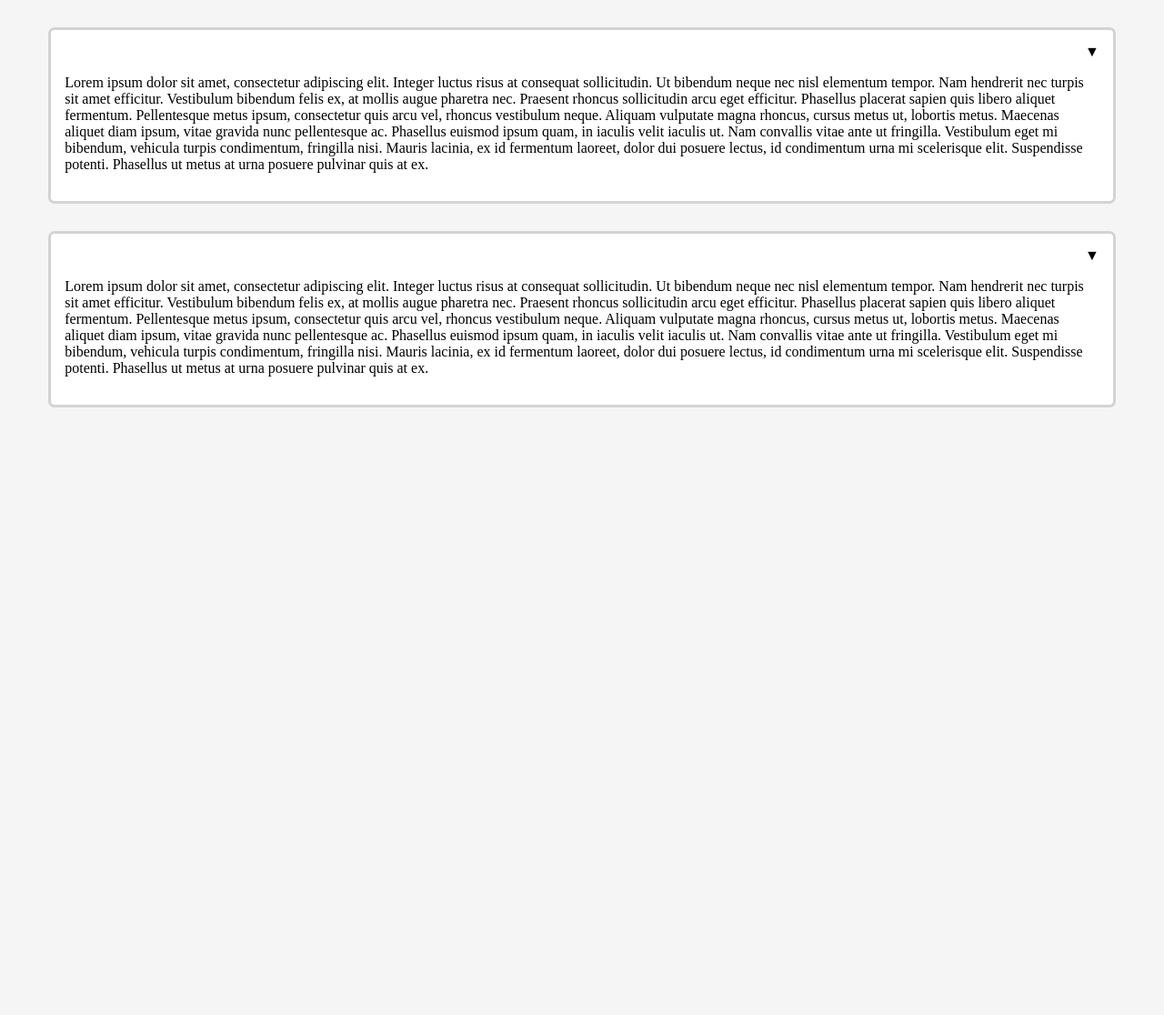
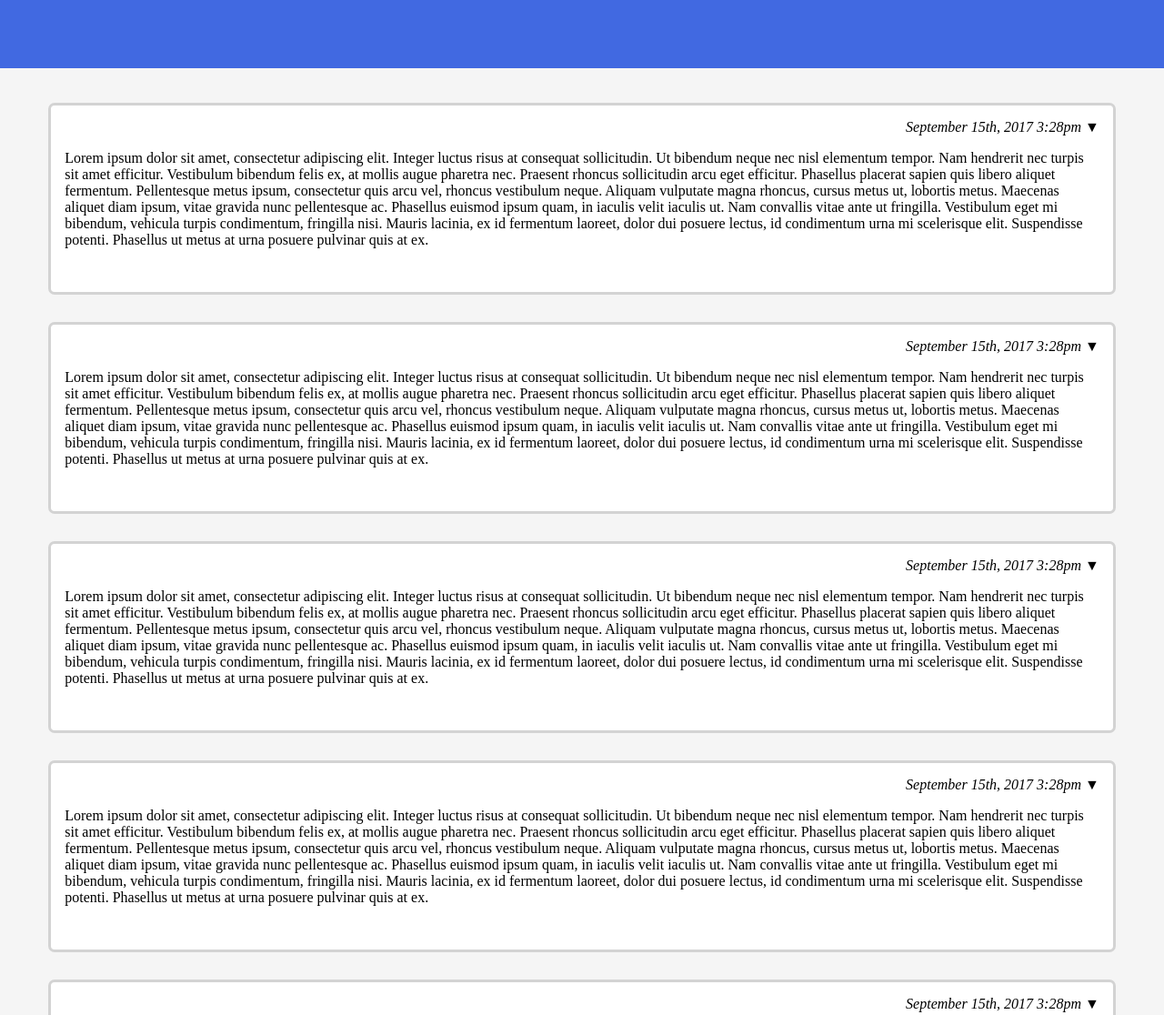
Before and after one commit to mikecl1041/mikecl1041.github.io, a plain HTML site: page index.html in a window 1280 px wide. Shown: the top 1116 px of the page at 91% size. Before the commit the page ends 800 px from the top, so only its background shows below. Drawn offline with nearby package versions, Linux system fonts and the light colour scheme.

Commit message:
More updates

```diff
--- a/css/main.css
+++ b/css/main.css
@@ -12,14 +12,27 @@
 }
 
 .objectBoxColapse {
-	height: 120px;
-}
-
-.expandIcon {
-	text-align: right;
+	height: 175px;
 }
 
 body {
 	background-color: #F5F5F5;
 	box-sizing: border-box;
+	float: left;
+	padding-top: 75px;
 }
+
+.head {
+	text-align: right;
+}
+
+.header {
+	background-color: #4169E1;
+	margin: 0px;
+	height: 75px;
+	position: fixed;
+	top: 0;
+	left: 0;
+	right: 0;
+	width: 100%;
+}
--- a/index.html
+++ b/index.html
@@ -3,16 +3,54 @@
 
 <title>My Website</title>
 
-<div class="objectBox" id="obj-one">
-	<div class="expandIcon" id="one">▼</div>
-	<p>Lorem ipsum dolor sit amet, consectetur adipiscing elit. Integer luctus risus at consequat sollicitudin. Ut bibendum neque nec nisl elementum tempor. Nam hendrerit nec turpis sit amet efficitur. Vestibulum bibendum felis ex, at mollis augue pharetra nec. Praesent rhoncus sollicitudin arcu eget efficitur. Phasellus placerat sapien quis libero aliquet fermentum. Pellentesque metus ipsum, consectetur quis arcu vel, rhoncus vestibulum neque. Aliquam vulputate magna rhoncus, cursus metus ut, lobortis metus. Maecenas aliquet diam ipsum, vitae gravida nunc pellentesque ac. Phasellus euismod ipsum quam, in iaculis velit iaculis ut. Nam convallis vitae ante ut fringilla. Vestibulum eget mi bibendum, vehicula turpis condimentum, fringilla nisi. Mauris lacinia, ex id fermentum laoreet, dolor dui posuere lectus, id condimentum urna mi scelerisque elit. Suspendisse potenti. Phasellus ut metus at urna posuere pulvinar quis at ex.
-</div>
-
-<div class="objectBox" id="obj-two">
-	<div class="expandIcon" id="two">▼</div>
-	<p>Lorem ipsum dolor sit amet, consectetur adipiscing elit. Integer luctus risus at consequat sollicitudin. Ut bibendum neque nec nisl elementum tempor. Nam hendrerit nec turpis sit amet efficitur. Vestibulum bibendum felis ex, at mollis augue pharetra nec. Praesent rhoncus sollicitudin arcu eget efficitur. Phasellus placerat sapien quis libero aliquet fermentum. Pellentesque metus ipsum, consectetur quis arcu vel, rhoncus vestibulum neque. Aliquam vulputate magna rhoncus, cursus metus ut, lobortis metus. Maecenas aliquet diam ipsum, vitae gravida nunc pellentesque ac. Phasellus euismod ipsum quam, in iaculis velit iaculis ut. Nam convallis vitae ante ut fringilla. Vestibulum eget mi bibendum, vehicula turpis condimentum, fringilla nisi. Mauris lacinia, ex id fermentum laoreet, dolor dui posuere lectus, id condimentum urna mi scelerisque elit. Suspendisse potenti. Phasellus ut metus at urna posuere pulvinar quis at ex.
+<div class="header">
 
 </div>
 
+<div class="objectBox objectBoxColapse" id="obj-one">
+  <div class="head">
+    <em class="date">September 15th, 2017 3:28pm</em>
+    <a class="expandIcon" id="one">▼</a>
+  </div>
+  <p>Lorem ipsum dolor sit amet, consectetur adipiscing elit. Integer luctus risus at consequat sollicitudin. Ut bibendum neque nec nisl elementum tempor. Nam hendrerit nec turpis sit amet efficitur. Vestibulum bibendum felis ex, at mollis augue pharetra nec. Praesent rhoncus sollicitudin arcu eget efficitur. Phasellus placerat sapien quis libero aliquet fermentum. Pellentesque metus ipsum, consectetur quis arcu vel, rhoncus vestibulum neque. Aliquam vulputate magna rhoncus, cursus metus ut, lobortis metus. Maecenas aliquet diam ipsum, vitae gravida nunc pellentesque ac. Phasellus euismod ipsum quam, in iaculis velit iaculis ut. Nam convallis vitae ante ut fringilla. Vestibulum eget mi bibendum, vehicula turpis condimentum, fringilla nisi. Mauris lacinia, ex id fermentum laoreet, dolor dui posuere lectus, id condimentum urna mi scelerisque elit. Suspendisse potenti. Phasellus ut metus at urna posuere pulvinar quis at ex.
+</div>
+
+<div class="objectBox objectBoxColapse" id="obj-two">
+  <div class="head">
+    <em class="date">September 15th, 2017 3:28pm</em>
+    <a class="expandIcon" id="two">▼</a>
+  </div>
+  <p>Lorem ipsum dolor sit amet, consectetur adipiscing elit. Integer luctus risus at consequat sollicitudin. Ut bibendum neque nec nisl elementum tempor. Nam hendrerit nec turpis sit amet efficitur. Vestibulum bibendum felis ex, at mollis augue pharetra nec. Praesent rhoncus sollicitudin arcu eget efficitur. Phasellus placerat sapien quis libero aliquet fermentum. Pellentesque metus ipsum, consectetur quis arcu vel, rhoncus vestibulum neque. Aliquam vulputate magna rhoncus, cursus metus ut, lobortis metus. Maecenas aliquet diam ipsum, vitae gravida nunc pellentesque ac. Phasellus euismod ipsum quam, in iaculis velit iaculis ut. Nam convallis vitae ante ut fringilla. Vestibulum eget mi bibendum, vehicula turpis condimentum, fringilla nisi. Mauris lacinia, ex id fermentum laoreet, dolor dui posuere lectus, id condimentum urna mi scelerisque elit. Suspendisse potenti. Phasellus ut metus at urna posuere pulvinar quis at ex.
+
+</div>
+
+<div class="objectBox objectBoxColapse" id="obj-three">
+  <div class="head">
+    <em class="date">September 15th, 2017 3:28pm</em>
+    <a class="expandIcon" id="three">▼</a>
+  </div>
+  <p>Lorem ipsum dolor sit amet, consectetur adipiscing elit. Integer luctus risus at consequat sollicitudin. Ut bibendum neque nec nisl elementum tempor. Nam hendrerit nec turpis sit amet efficitur. Vestibulum bibendum felis ex, at mollis augue pharetra nec. Praesent rhoncus sollicitudin arcu eget efficitur. Phasellus placerat sapien quis libero aliquet fermentum. Pellentesque metus ipsum, consectetur quis arcu vel, rhoncus vestibulum neque. Aliquam vulputate magna rhoncus, cursus metus ut, lobortis metus. Maecenas aliquet diam ipsum, vitae gravida nunc pellentesque ac. Phasellus euismod ipsum quam, in iaculis velit iaculis ut. Nam convallis vitae ante ut fringilla. Vestibulum eget mi bibendum, vehicula turpis condimentum, fringilla nisi. Mauris lacinia, ex id fermentum laoreet, dolor dui posuere lectus, id condimentum urna mi scelerisque elit. Suspendisse potenti. Phasellus ut metus at urna posuere pulvinar quis at ex.
+
+</div>
+
+<div class="objectBox objectBoxColapse" id="obj-four">
+  <div class="head">
+    <em class="date">September 15th, 2017 3:28pm</em>
+    <a class="expandIcon" id="four">▼</a>
+  </div>
+  <p>Lorem ipsum dolor sit amet, consectetur adipiscing elit. Integer luctus risus at consequat sollicitudin. Ut bibendum neque nec nisl elementum tempor. Nam hendrerit nec turpis sit amet efficitur. Vestibulum bibendum felis ex, at mollis augue pharetra nec. Praesent rhoncus sollicitudin arcu eget efficitur. Phasellus placerat sapien quis libero aliquet fermentum. Pellentesque metus ipsum, consectetur quis arcu vel, rhoncus vestibulum neque. Aliquam vulputate magna rhoncus, cursus metus ut, lobortis metus. Maecenas aliquet diam ipsum, vitae gravida nunc pellentesque ac. Phasellus euismod ipsum quam, in iaculis velit iaculis ut. Nam convallis vitae ante ut fringilla. Vestibulum eget mi bibendum, vehicula turpis condimentum, fringilla nisi. Mauris lacinia, ex id fermentum laoreet, dolor dui posuere lectus, id condimentum urna mi scelerisque elit. Suspendisse potenti. Phasellus ut metus at urna posuere pulvinar quis at ex.
+
+</div>
+
+<div class="objectBox objectBoxColapse" id="obj-five">
+  <div class="head">
+    <em class="date">September 15th, 2017 3:28pm</em>
+    <a class="expandIcon" id="five">▼</a>
+  </div>
+  <p>Lorem ipsum dolor sit amet, consectetur adipiscing elit. Integer luctus risus at consequat sollicitudin. Ut bibendum neque nec nisl elementum tempor. Nam hendrerit nec turpis sit amet efficitur. Vestibulum bibendum felis ex, at mollis augue pharetra nec. Praesent rhoncus sollicitudin arcu eget efficitur. Phasellus placerat sapien quis libero aliquet fermentum. Pellentesque metus ipsum, consectetur quis arcu vel, rhoncus vestibulum neque. Aliquam vulputate magna rhoncus, cursus metus ut, lobortis metus. Maecenas aliquet diam ipsum, vitae gravida nunc pellentesque ac. Phasellus euismod ipsum quam, in iaculis velit iaculis ut. Nam convallis vitae ante ut fringilla. Vestibulum eget mi bibendum, vehicula turpis condimentum, fringilla nisi. Mauris lacinia, ex id fermentum laoreet, dolor dui posuere lectus, id condimentum urna mi scelerisque elit. Suspendisse potenti. Phasellus ut metus at urna posuere pulvinar quis at ex.
+
+</div>
+
+
 <script src="https://ajax.googleapis.com/ajax/libs/jquery/3.2.1/jquery.min.js"></script>
 <script src="js/jQuery.js"></script>
```
